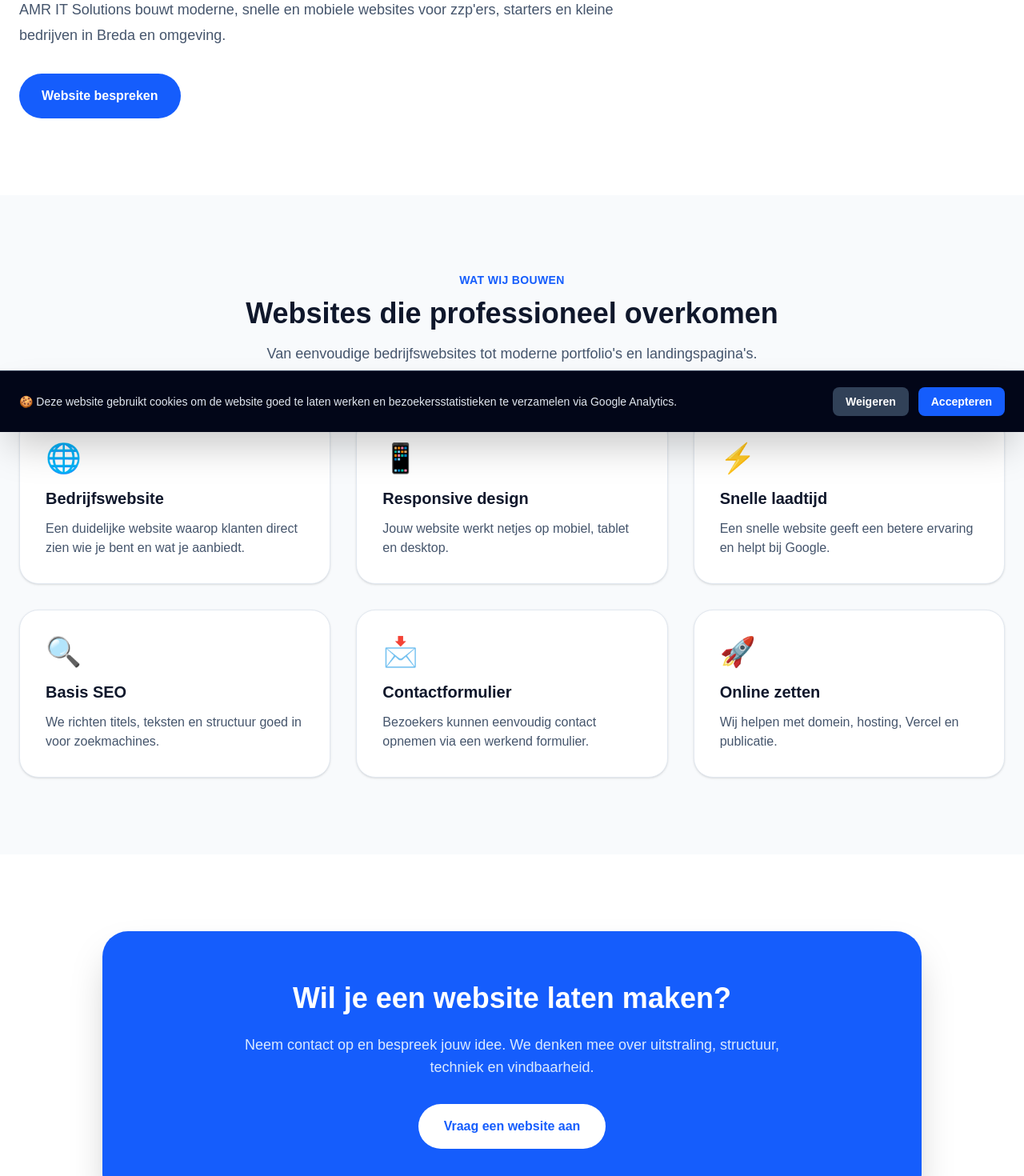
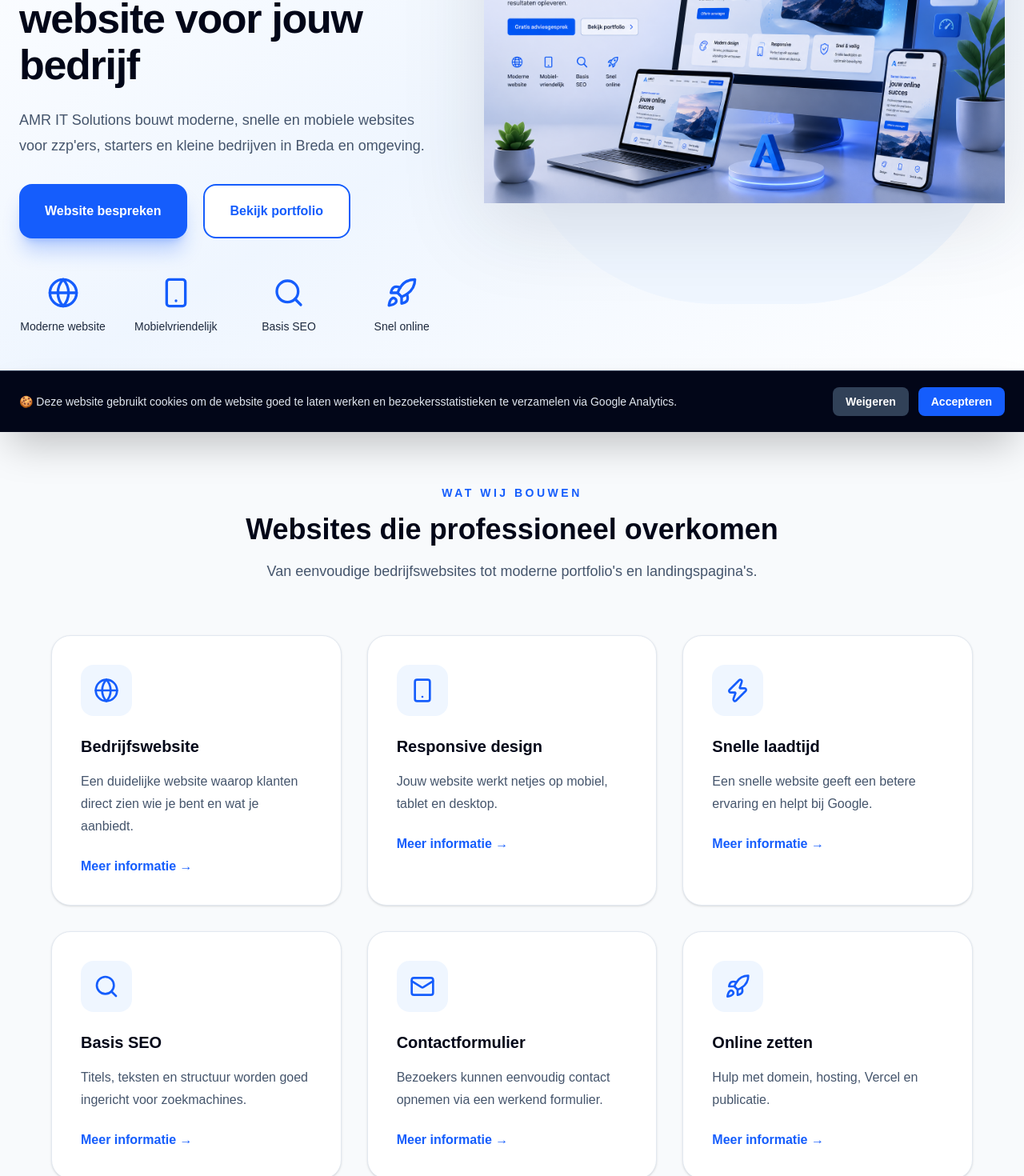
Before and after one commit to amritsolutions/amr-it-solutions, a Next.js app: page /website-laten-maken in a window 1280 px wide. Shown: the part 260-1730 px from the top of the page at 80% size. Built offline with nearby package versions, Linux system fonts and the light colour scheme.

Commit message:
website laten maken verbeteren

```diff
--- a/app/website-laten-maken/page.tsx
+++ b/app/website-laten-maken/page.tsx
@@ -1,95 +1,17 @@
+import WebsiteHero from "@/components/WebsiteHero";
+import WebsiteServices from "@/components/WebsiteServices";
+
 export const metadata = {
   title: "Website laten maken Breda | Moderne websites | AMR IT Solutions",
   description:
     "Website laten maken in Breda? AMR IT Solutions bouwt moderne, snelle en responsive websites voor zzp'ers, starters en kleine bedrijven.",
 };
-import Breadcrumb from "@/components/Breadcrumb";
+
 export default function WebsiteLatenMakenPage() {
   return (
     <main className="min-h-screen bg-white">
-      <section className="mx-auto max-w-7xl px-6 py-24">
-        <Breadcrumb current="Website laten maken" />
-        <p className="text-sm font-semibold uppercase tracking-wide text-blue-600">
-          Website laten maken Breda
-        </p>
-
-        <h1 className="mt-4 text-5xl font-bold text-slate-900">
-          Een professionele website voor jouw bedrijf
-        </h1>
-
-        <p className="mt-6 max-w-3xl text-lg leading-8 text-slate-600">
-          AMR IT Solutions bouwt moderne, snelle en mobiele websites voor
-          zzp&apos;ers, starters en kleine bedrijven in Breda en omgeving.
-        </p>
-
-        <a
-          href="/#contact"
-          className="mt-8 inline-block rounded-full bg-blue-600 px-7 py-4 font-semibold text-white transition hover:bg-blue-700"
-        >
-          Website bespreken
-        </a>
-      </section>
-
-      <section className="bg-slate-50 py-24">
-        <div className="mx-auto max-w-7xl px-6">
-          <div className="text-center">
-            <p className="text-sm font-semibold uppercase tracking-wide text-blue-600">
-              Wat wij bouwen
-            </p>
-
-            <h2 className="mt-3 text-4xl font-bold text-slate-900">
-              Websites die professioneel overkomen
-            </h2>
-
-            <p className="mx-auto mt-4 max-w-2xl text-lg text-slate-600">
-              Van eenvoudige bedrijfswebsites tot moderne portfolio&apos;s en
-              landingspagina&apos;s.
-            </p>
-          </div>
-
-          <div className="mt-16 grid gap-8 md:grid-cols-2 lg:grid-cols-3">
-            {[
-              ["🌐", "Bedrijfswebsite", "Een duidelijke website waarop klanten direct zien wie je bent en wat je aanbiedt."],
-              ["📱", "Responsive design", "Jouw website werkt netjes op mobiel, tablet en desktop."],
-              ["⚡", "Snelle laadtijd", "Een snelle website geeft een betere ervaring en helpt bij Google."],
-              ["🔍", "Basis SEO", "We richten titels, teksten en structuur goed in voor zoekmachines."],
-              ["📩", "Contactformulier", "Bezoekers kunnen eenvoudig contact opnemen via een werkend formulier."],
-              ["🚀", "Online zetten", "Wij helpen met domein, hosting, Vercel en publicatie."],
-            ].map(([icon, title, text]) => (
-              <div
-                key={title}
-                className="rounded-3xl border border-slate-200 bg-white p-8 shadow-sm"
-              >
-                <div className="text-4xl">{icon}</div>
-                <h3 className="mt-4 text-xl font-bold text-slate-900">
-                  {title}
-                </h3>
-                <p className="mt-3 text-slate-600">{text}</p>
-              </div>
-            ))}
-          </div>
-        </div>
-      </section>
-
-      <section className="py-24">
-        <div className="mx-auto max-w-5xl rounded-[2rem] bg-blue-600 px-8 py-16 text-center text-white shadow-2xl">
-          <h2 className="text-4xl font-bold">
-            Wil je een website laten maken?
-          </h2>
-
-          <p className="mx-auto mt-6 max-w-2xl text-lg text-blue-100">
-            Neem contact op en bespreek jouw idee. We denken mee over uitstraling,
-            structuur, techniek en vindbaarheid.
-          </p>
-
-          <a
-            href="/#contact"
-            className="mt-8 inline-block rounded-full bg-white px-8 py-4 font-semibold text-blue-600 transition-all duration-300 hover:-translate-y-1 hover:shadow-xl"
-          >
-            Vraag een website aan
-          </a>
-        </div>
-      </section>
+      <WebsiteHero />
+      <WebsiteServices />
     </main>
   );
 }
--- /dev/null
+++ b/components/WebsiteServices.tsx
@@ -0,0 +1,83 @@
+import { Globe, Smartphone, Zap, Search, Mail, Rocket } from "lucide-react";
+
+const services = [
+  {
+    Icon: Globe,
+    title: "Bedrijfswebsite",
+    text: "Een duidelijke website waarop klanten direct zien wie je bent en wat je aanbiedt.",
+  },
+  {
+    Icon: Smartphone,
+    title: "Responsive design",
+    text: "Jouw website werkt netjes op mobiel, tablet en desktop.",
+  },
+  {
+    Icon: Zap,
+    title: "Snelle laadtijd",
+    text: "Een snelle website geeft een betere ervaring en helpt bij Google.",
+  },
+  {
+    Icon: Search,
+    title: "Basis SEO",
+    text: "Titels, teksten en structuur worden goed ingericht voor zoekmachines.",
+  },
+  {
+    Icon: Mail,
+    title: "Contactformulier",
+    text: "Bezoekers kunnen eenvoudig contact opnemen via een werkend formulier.",
+  },
+  {
+    Icon: Rocket,
+    title: "Online zetten",
+    text: "Hulp met domein, hosting, Vercel en publicatie.",
+  },
+];
+
+export default function WebsiteServices() {
+  return (
+    <section className="bg-slate-50 py-24">
+      <div className="mx-auto max-w-7xl px-6">
+        <div className="text-center">
+          <p className="text-sm font-bold uppercase tracking-[0.25em] text-blue-600">
+            Wat wij bouwen
+          </p>
+
+          <h2 className="mt-4 text-4xl font-extrabold text-slate-950">
+            Websites die professioneel overkomen
+          </h2>
+
+          <p className="mx-auto mt-4 max-w-2xl text-lg leading-8 text-slate-600">
+            Van eenvoudige bedrijfswebsites tot moderne portfolio&apos;s en
+            landingspagina&apos;s.
+          </p>
+        </div>
+
+        <div className="mx-auto mt-16 grid max-w-6xl gap-8 md:grid-cols-2 lg:grid-cols-3">
+          {services.map(({ Icon, title, text }) => (
+            <div
+              key={title}
+              className="group rounded-3xl border border-slate-200 bg-white p-9 shadow-sm transition-all duration-300 hover:-translate-y-2 hover:shadow-2xl"
+            >
+              <div className="flex h-16 w-16 items-center justify-center rounded-2xl bg-blue-50 transition group-hover:bg-blue-600">
+                <Icon className="h-8 w-8 text-blue-600 transition group-hover:text-white" />
+              </div>
+
+              <h3 className="mt-6 text-xl font-bold text-slate-950">
+                {title}
+              </h3>
+
+              <p className="mt-4 leading-7 text-slate-600">{text}</p>
+
+              <a
+                href="/#contact"
+                className="mt-6 inline-block font-semibold text-blue-600 hover:text-blue-700"
+              >
+                Meer informatie →
+              </a>
+            </div>
+          ))}
+        </div>
+      </div>
+    </section>
+  );
+}
```
